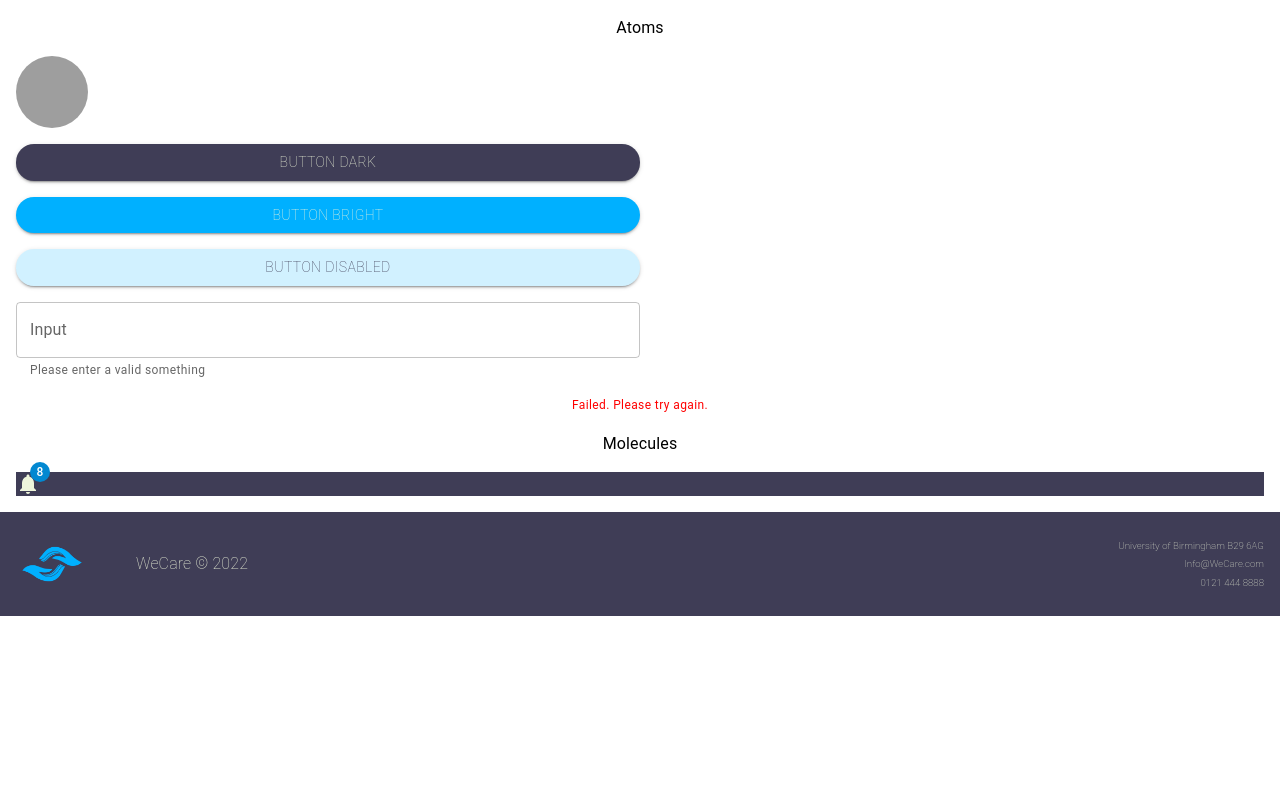
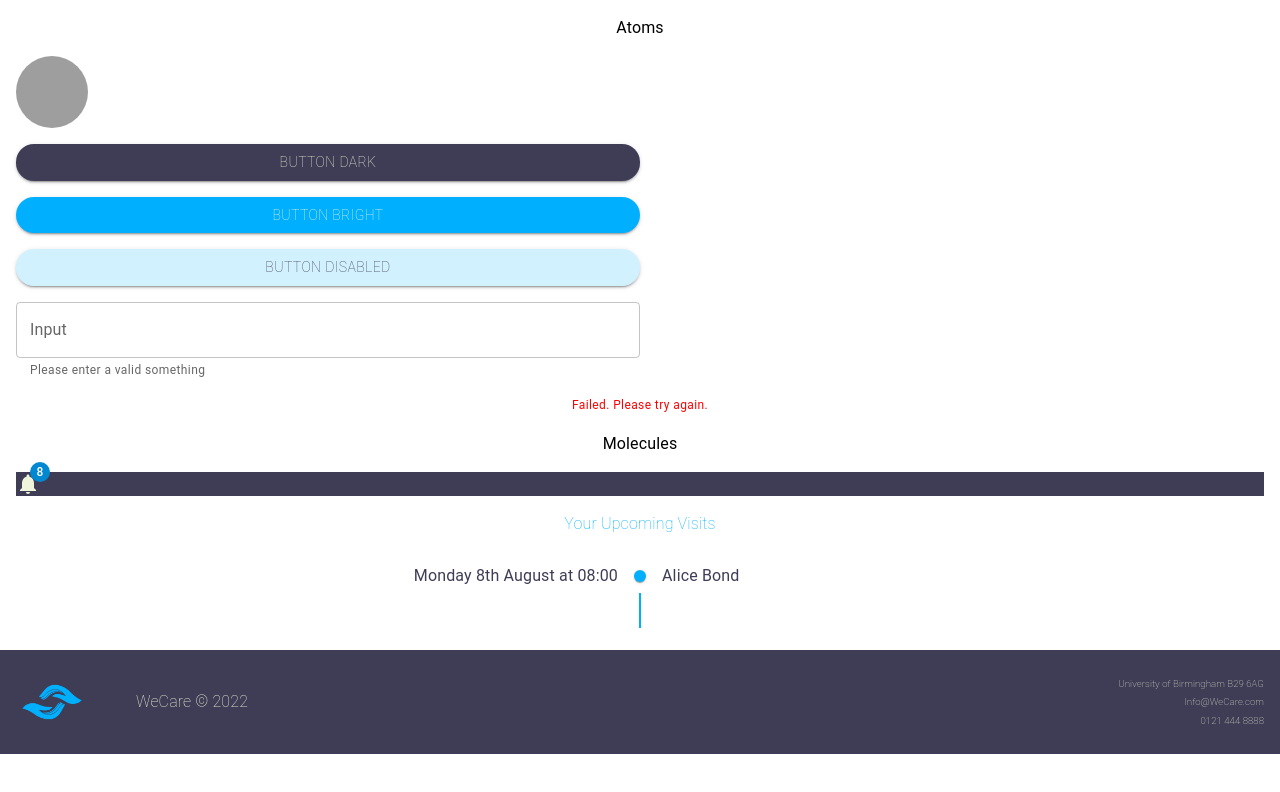
Before and after one commit to C-Sim/we-care-react, a React (Create React App) app: page /about in a window 1280 px wide. Shown: the top 792 px of the page. Built offline with nearby package versions, Linux system fonts and the light colour scheme; grey boxes are pictures that could not be loaded.

Commit message:
patient timeline

```diff
--- /dev/null
+++ b/src/components/molecules/PatientTimeline.js
@@ -0,0 +1,31 @@
+import * as React from "react";
+import Timeline from "@mui/lab/Timeline";
+import TimelineItem from "@mui/lab/TimelineItem";
+import TimelineSeparator from "@mui/lab/TimelineSeparator";
+import TimelineConnector from "@mui/lab/TimelineConnector";
+import TimelineContent from "@mui/lab/TimelineContent";
+import TimelineDot from "@mui/lab/TimelineDot";
+import TimelineOppositeContent from "@mui/lab/TimelineOppositeContent";
+import { Typography } from "@mui/material";
+
+export const PatientTimeline = ({ date, time, carerName }) => {
+  return (
+    <React.Fragment>
+      <Typography align="center" color="#00b0ff" fontWeight={200}>
+        Your Upcoming Visits
+      </Typography>
+      <Timeline position="alternate" sx={{ color: "#3f3d56" }}>
+        <TimelineItem>
+          <TimelineOppositeContent>
+            {date} at {time}
+          </TimelineOppositeContent>
+          <TimelineSeparator sx={{ color: "#00b0ff" }}>
+            <TimelineDot sx={{ bgcolor: "#00b0ff" }} />
+            <TimelineConnector sx={{ bgcolor: "#00b0ff" }} />
+          </TimelineSeparator>
+          <TimelineContent>{carerName}</TimelineContent>
+        </TimelineItem>
+      </Timeline>
+    </React.Fragment>
+  );
+};
--- a/src/containers/AboutPage.js
+++ b/src/containers/AboutPage.js
@@ -13,6 +13,7 @@ import { Input } from "../components/atoms/Input";
 import { Error } from "../components/atoms/Error";
 
 import { NotificationBadge } from "../components/molecules/NotificationBadge";
+import { PatientTimeline } from "../components/molecules/PatientTimeline";
 
 export const AboutPage = () => {
   const isMobile = useMediaQuery("(max-width:600px)");
@@ -37,6 +38,12 @@ export const AboutPage = () => {
       <Box sx={{ backgroundColor: "#3f3d56" }}>
         <NotificationBadge notificationCount={8} />
       </Box>
+
+      <PatientTimeline
+        date="Monday 8th August"
+        time="08:00"
+        carerName="Alice Bond"
+      />
     </Stack>
   );
 };
```
